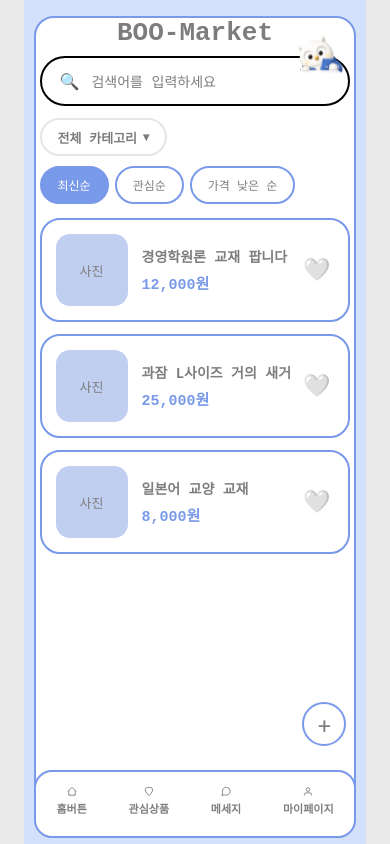
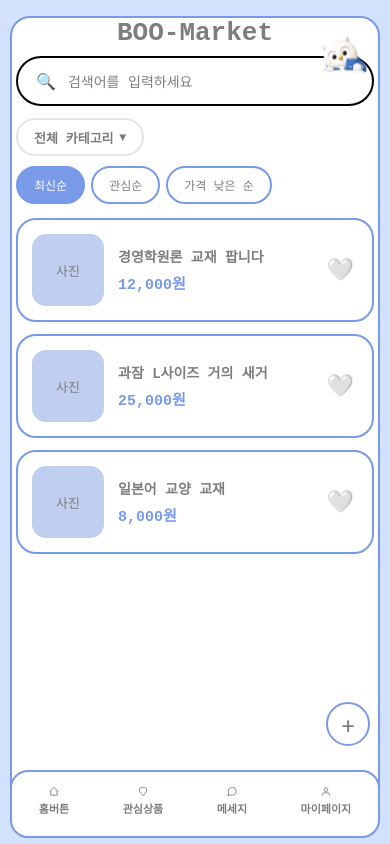
Before and after one commit to siyeonlim0128-netizen/mini-project, a React (Create React App) app in the folder mini-project/: page / in a window 390 px wide. Built offline with nearby package versions, Linux system fonts and the light colour scheme; a web font is replaced by a local one.

Commit message:
Fix post create page layout

```diff
--- a/mini-project/src/pages/MyPage.css
+++ b/mini-project/src/pages/MyPage.css
@@ -37,13 +37,12 @@ body,
 
 #root {
   min-height: 100svh;
-  display: grid;
-  place-items: center;
   background: #e9e9e9;
 }
 
 .phone {
   width: min(504px, 100vw);
+  margin: 0 auto;
   height: 100svh;
   max-height: 100svh;
   background: #dfe8ff;
@@ -250,18 +249,6 @@ body,
 }
 
 @media (max-width: 600px) {
-  html,
-  body,
-  #root {
-    height: 100%;
-    overflow: hidden;
-  }
-
-  #root {
-    height: 100svh;
-    min-height: 0;
-  }
-
   .main-phone {
     grid-template-rows: auto minmax(0, 1fr) auto;
     row-gap: clamp(8px, 1.4svh, 14px);
--- a/mini-project/src/pages/PostCreatePage.js
+++ b/mini-project/src/pages/PostCreatePage.js
@@ -1,4 +1,4 @@
-import React, { useState } from 'react';
+import React, { useEffect, useState } from 'react';
 import styles from './PostCreatePage.module.css';
 import owlSuccess from '../assets/owl_wink_heart.svg';
 import owlContact from '../assets/owl_contact.svg';
@@ -15,6 +15,10 @@ function PostCreatePage({ onBack }) {
   const [isFree, setIsFree] = useState(false);
   const [location, setLocation] = useState('');
   const [description, setDescription] = useState('');
+
+  useEffect(() => {
+    window.scrollTo({ top: 0, left: 0, behavior: 'auto' });
+  }, []);
 
   const handleSubmit = () => {
     if (!title || !category) {
--- a/mini-project/src/pages/PostCreatePage.module.css
+++ b/mini-project/src/pages/PostCreatePage.module.css
@@ -6,7 +6,8 @@
   border-left: 3px solid #7999E9;
   border-right: 3px solid #7999E9;
   font-family: 'Intel One Mono', monospace;
-  padding: 16px 16px 90px;
+  padding: 24px 16px 128px;
+  box-sizing: border-box;
 }
 
 .formCard {
--- a/mini-project/src/pages/ResetPasswordPage.css
+++ b/mini-project/src/pages/ResetPasswordPage.css
@@ -6,8 +6,7 @@
 html,
 body,
 #root {
-  height: 100%;
-  overflow: hidden;
+  min-height: 100%;
 }
 
 .reset-page {
@@ -308,8 +307,7 @@ button:disabled {
   html,
   body,
   #root {
-    height: 100%;
-    overflow: hidden;
+    min-height: 100%;
   }
 
   .reset-page {
```
